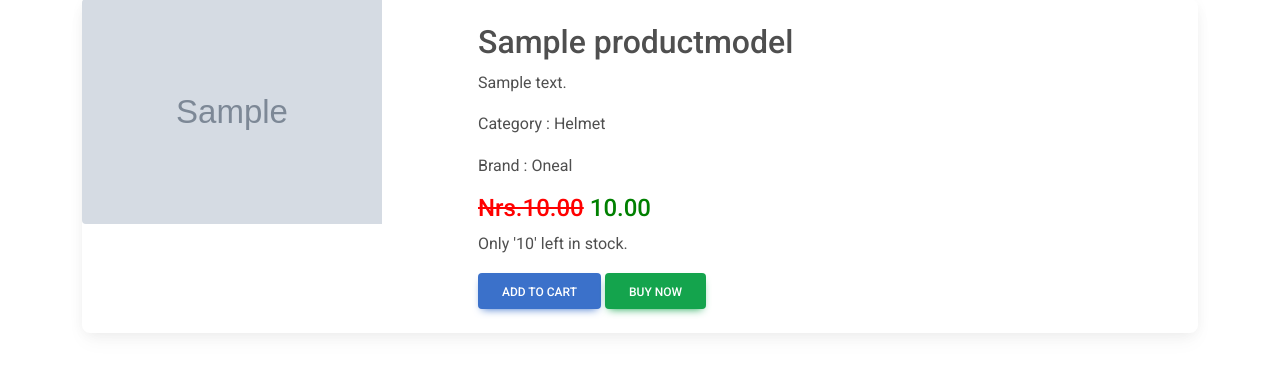
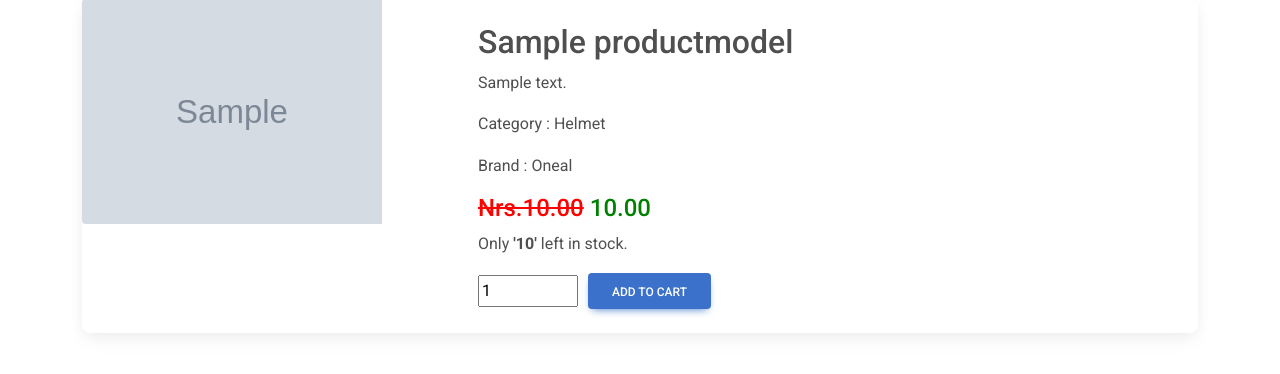
Before and after one commit to MrAalu/Django_Fullstack_Ecommerce_MotoGears, a Django app: page /shop/product/1/ in a window 1280 px wide. Shown: the part 192-566 px from the top of the page. Run offline with Django 4.2, Linux system fonts and the light colour scheme; data comes from the database, SQL or seed files in the repository; tables that the repository leaves empty hold one stand-in row (values such as "Sample post"); grey boxes marked "Sample" are stand-in pictures; parts of the project's set-up code (start-up, migrations or seed data) failed here and were passed over; some libraries are stand-ins or nearby versions.

Commit message:
Product Detail Page CART Functionlity Created
In individual Product Detail PAGE user can Add items to Cart with Desired Quantity

```diff
--- a/Notes.txt
+++ b/Notes.txt
@@ -1,6 +1,9 @@
 Todo  : Navbar middle ma Search functionality where after search display products in '/search'
 
 Todo  : Cart page ma Qty inc/dec garda backend ma update too
+
+TODO : Partition JS Code.
+ALso , add View btn icon on products
 
 Pages :
 1 HOME
--- a/cart/static/js/addtocart.js
+++ b/cart/static/js/addtocart.js
@@ -16,14 +16,8 @@ function getCookie(name) {
   return cookieValue;
 }
 
-const addItemToCart = async (event) => {
-  // Access the clicked button
-  const button = event.target;
-
-  // Fetch the productId from the clicked button's data attribute
-  const productId = button.getAttribute("data-product-id");
-  const quantity = 1; // Replace with the desired quantity
-
+// Hits the API that Adds item to cart
+const addtocart_api_hit = async (productId, quantity) => {
   try {
     const csrfToken = getCookie("csrftoken");
     const response = await axios.post(
@@ -40,7 +34,7 @@ const addItemToCart = async (event) => {
         },
       }
     );
-    console.log(response);
+    // console.log(response);
     const data = response.data;
 
     console.log(data);
@@ -49,10 +43,59 @@ const addItemToCart = async (event) => {
   }
 };
 
-// Get all elements with the 'addtocartbtn' class
-const addButtons = document.querySelectorAll(".addtocartbtn");
+// ------------------MULTIPLE Products MAP Add to CART---BEGINS----------------
+const addItemToCart = async (event) => {
+  // Access the clicked button
+  const button = event.target;
+
+  // Fetch the productId from the clicked button's data attribute
+  const productId = button.getAttribute("data-product-id");
+  const quantity = 1; // Replace with the desired quantity
+
+  addtocart_api_hit(productId, quantity);
+};
+
+// All Products showcase Add to cart button'S
+const add_to_cart_buttons = document.querySelectorAll(".addtocartbtns");
 
 // Attach event listeners to all 'Add to Cart' buttons
-addButtons.forEach((button) => {
+add_to_cart_buttons.forEach((button) => {
   button.addEventListener("click", addItemToCart);
 });
+
+// ------------------INDIVIDUAL Products Add to CART---BEGINS----BULK Quantity------------
+
+// Individual Product Detail Page fetches multiple Qty units
+const addItemToCart_Quantity = async (event) => {
+  event.preventDefault();
+  // Access the clicked button
+  const button = event.target;
+
+  // Fetch the productId from the clicked button's data attribute
+  const productId = button.getAttribute("data-product-id");
+  const total_Quantity = Number(
+    document.getElementById("cart_item_quantity").value
+  );
+
+  // Total available Quantity
+  const total_Quantity_left = Number(
+    document.getElementById("cart_item_quantity").getAttribute("max")
+  );
+
+  const infoMessage = document.getElementById("infoMessage");
+  if (total_Quantity > total_Quantity_left) {
+    infoMessage.textContent = `Quantity cannot exceed ${total_Quantity_left},Out of Stock!`;
+    infoMessage.style.display = "block"; // Show the message
+  } else if (total_Quantity <= 0) {
+    infoMessage.textContent = `Minimum quantity is less than 1`;
+    infoMessage.style.display = "block"; // Show the message
+  } else {
+    infoMessage.style.display = "none"; // Hide the message
+    addtocart_api_hit(productId, total_Quantity);
+  }
+};
+
+// Individual Product Page , add to cart button
+const add_to_cart_button = document
+  .getElementById("addtocartbtn")
+  .addEventListener("click", addItemToCart_Quantity);
--- a/cart/views.py
+++ b/cart/views.py
@@ -76,7 +76,7 @@ def addToCartView(request):
 
             if cart is not None:
                 # The cart item exists, so update the quantity
-                cart.quantity += quantity
+                cart.quantity = cart.quantity + quantity
                 cart.save()
             else:
                 # Create a new Cart (OrderItemModel) instance for the Guest user using device ID
@@ -93,7 +93,9 @@ def addToCartView(request):
                 pass
             cart.save()
 
-        return JsonResponse({"message": "success"})
+        return JsonResponse(
+            {"success": True, "message": "Item added to Cart successfully"}
+        )
 
 
 # When a guest user logs in, update the customer in their cart items
--- a/home/templates/home/discount_products.html
+++ b/home/templates/home/discount_products.html
@@ -9,13 +9,13 @@
     {% if discount_products %}
       <h2 class="h2 my-3">Discount Offers</h2>
       {% for discount_product in discount_products %}
-        <div class="col-md-3">
+        <div class="col col-md-4 col-xs-4">
           <!-- 1st -->
           <div class="card">
             <div class="bg-image hover-overlay ripple" data-mdb-ripple-color="light">
               <img src="{{ discount_product.image.url }}" class="img-fluid" />
               <a href="{% url 'view_product' discount_product.id %}"><div class="mask" style="background-color: rgba(251, 251, 251, 0.15);"></div></a>
-              <span class="span-tag" id="discount_tag">{{ discount_product.discount_percentage }}% Off</span>
+              <span class="span-tag" id="discount_tag">-{{ discount_product.discount_percentage }}% Off</span>
             </div>
             <div class="card-body">
               <h5 class="card-title" id="discount_product_title">{{ discount_product.title }}</h5>
@@ -26,7 +26,7 @@
               {% if discount_product.quantity <= 0 %}
                 <button class="btn btn-primary btn-dark disabled">Out of Stock</button>
               {% else %}
-                <a class="btn btn-primary addtocartbtn" data-product-id="{{ discount_product.id }}">Add to Cart</a>
+                <button class="btn btn-primary addtocartbtns" data-product-id="{{ discount_product.id }}">Add to Cart</button>
               {% endif %}
             </div>
           </div>
--- a/home/templates/home/newarrivals_products.html
+++ b/home/templates/home/newarrivals_products.html
@@ -9,7 +9,7 @@
     {% if new_arrival_products %}
       <h2 class="h2 my-3">New Arrivals</h2>
       {% for new_product in new_arrival_products %}
-        <div class="col-md-3">
+        <div class="col col-md-4 col-xs-4">
           <!-- 1st -->
           <div class="card">
             <div class="bg-image hover-overlay ripple" data-mdb-ripple-color="light">
@@ -28,9 +28,9 @@
               </p>
 
               {% if new_product.quantity <= 0 %}
-                <a href="#" class="btn btn-dark btn-hidden disabled" role="button">Out of Stock</a>
+                <button class="btn btn-primary btn-dark disabled">Out of Stock</button>
               {% else %}
-                <a class="btn btn-primary addtocartbtn" data-product-id="{{ new_product.id }}">Add to Cart</a>
+                <button class="btn btn-primary addtocartbtns" data-product-id="{{ new_product.id }}">Add to Cart</button>
               {% endif %}
             </div>
           </div>
--- a/populateTwo.json
+++ b/populateTwo.json
@@ -54,7 +54,7 @@
       "image": "products/Helmet.jpg",
       "original_price": 3500,
       "description": "  Lorem ipsum dolor sit amet consectetur adipisicing elit. Numquam esse pariatur, voluptatum iure dolorem voluptates debitis odit ducimus eligendi, accusantium reiciendis quos, officia quo quod a modi et asperiores similique eum exercitationem cupiditate ratione sed commodi molestiae. Aliquam, nobis voluptas voluptatem suscipit tenetur, sint tempora, dolor dolores vel repellat hic.",
-      "quantity": 6,
+      "quantity": 0,
       "created_at": "2023-10-15 06:44:04.541487",
       "updated_at": "2023-10-15 06:44:04.541487",
       "brand_id": 1,
@@ -66,7 +66,7 @@
     "pk": 5,
     "fields": {
       "title": "Neon AGV Helmet",
-      "image": "products/Helmet.jpg",
+      "image": "products/HelmetAGV.png",
       "original_price": 4200,
       "sale_price": 3800,
       "description": "  Lorem ipsum dolor sit amet consectetur adipisicing elit. Numquam esse pariatur, voluptatum iure dolorem voluptates debitis odit ducimus eligendi, accusantium reiciendis quos, officia quo quod a modi et asperiores similique eum exercitationem cupiditate ratione sed commodi molestiae. Aliquam, nobis voluptas voluptatem suscipit tenetur, sint tempora, dolor dolores vel repellat hic.",
--- a/shop/static/css/view_product.css
+++ b/shop/static/css/view_product.css
@@ -2,3 +2,35 @@
   background-color: transparent;
   box-shadow: none;
 }
+
+/* REMOVING the Default UP/DOWN Arrow of Number Input */
+/* Chrome, Safari, Edge, Opera */
+input::-webkit-outer-spin-button,
+input::-webkit-inner-spin-button {
+  -webkit-appearance: none;
+  margin: 0;
+}
+
+/* Firefox */
+input[type="number"] {
+  -moz-appearance: textfield;
+}
+
+/* CSS to style the form */
+.form-group {
+  display: flex; /* Use flexbox for alignment */
+  align-items: center; /* Vertically center align elements */
+}
+
+/* Optionally, add some spacing between the input and button */
+input[type="number"] {
+  margin-right: 10px; /* Adjust as needed */
+  width: 100px;
+}
+
+.info-message {
+  color: #ff0000; /* Red color for warnings */
+  font-size: 12px;
+  margin-top: 5px; /* Spacing from the input */
+  display: none; /* Initially hidden */
+}
--- a/shop/templates/shop/view_product.html
+++ b/shop/templates/shop/view_product.html
@@ -15,7 +15,7 @@
               <a href="{% url 'homepage' %}">Home</a>
             </li>
             <li class="breadcrumb-item">
-              <a href="{% url 'homepage' %}">Shop</a>
+              <a href="{% url 'shop' %}">Shop</a>
             </li>
             <li class="breadcrumb-item active" aria-current="page">
               <a href="{% url 'view_product' product.id %}">{{ product.title }}</a>
@@ -28,6 +28,8 @@
 {% endblock %}
 
 {% block content %}
+  <link rel="stylesheet" href="{% static 'css/view_product.css' %}" />
+
   <div class="card my-3">
     <div class="row g-0">
       <div class="col-md-4">
@@ -50,9 +52,16 @@
           {% if product.quantity <= 0 %}
             <a href="#" class="btn btn-dark btn-hidden disabled" role="button">Out of Stock</a>
           {% else %}
-            <p>Only '{{ product.quantity }}' left in stock.</p>
-            <a href="#" class="btn btn-primary btn-hidden" role="button">Add to Cart</a>
-            <a href="#" class="btn btn-success btn-hidden" role="button">Buy Now</a>
+            <p>
+              Only <strong>'{{ product.quantity }}'</strong> left in stock.
+            </p>
+            <form>
+              <div class="form-group">
+                <input type="number" name="quantity" id="cart_item_quantity" min="1" value="1" max="{{ product.quantity }}" />
+                <button type="button" class="btn btn-primary" id="addtocartbtn" data-product-id="{{ product.id }}">Add to Cart</button>
+              </div>
+              <div class="info-message" id="infoMessage">Demo Warning Message</div>
+            </form>
           {% endif %}
         </div>
       </div>
--- a/static/templates/layout/main.html
+++ b/static/templates/layout/main.html
@@ -16,6 +16,9 @@
 
   <body>
     {% include 'layout/navbar.html' %}
+
+    <!-- Generate a Csrftoken cookie when user visits the site -->
+    {% csrf_token %}
 
     {% if messages %}
       {% for message in messages %}
```
